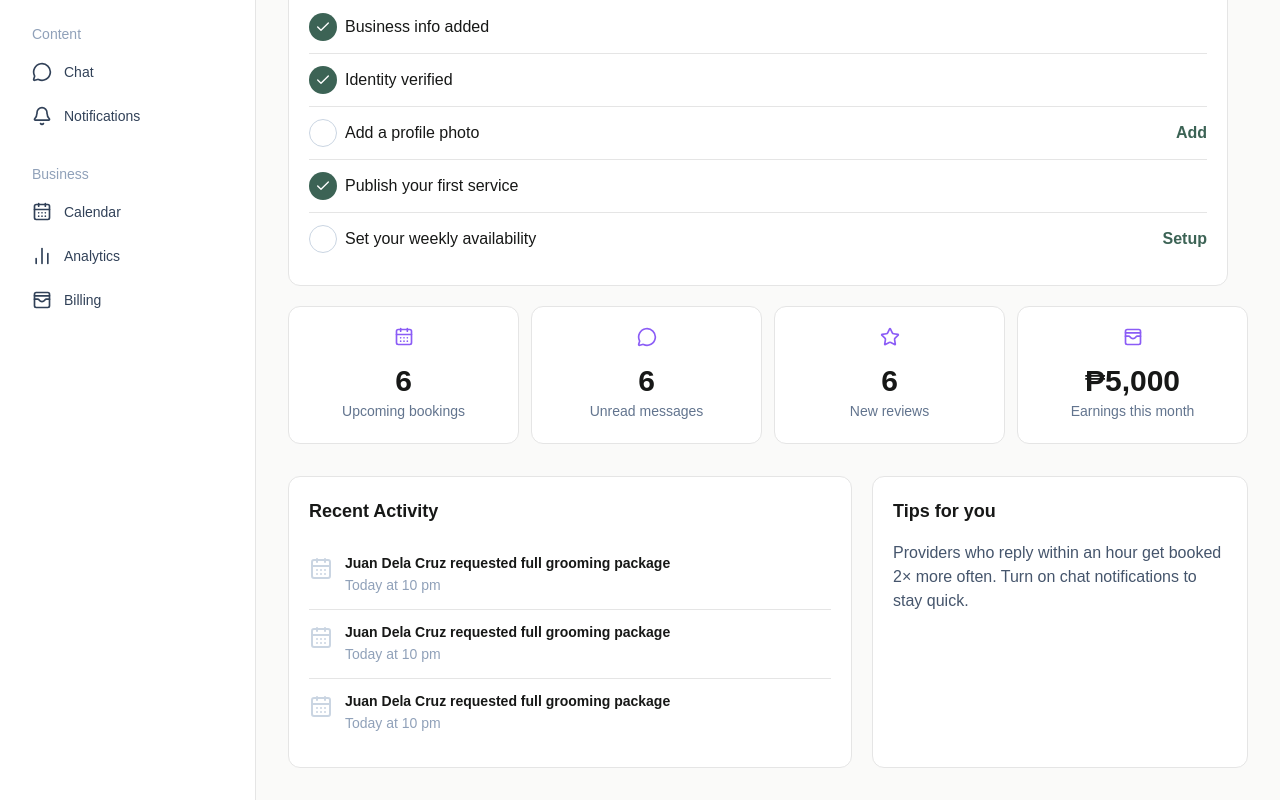
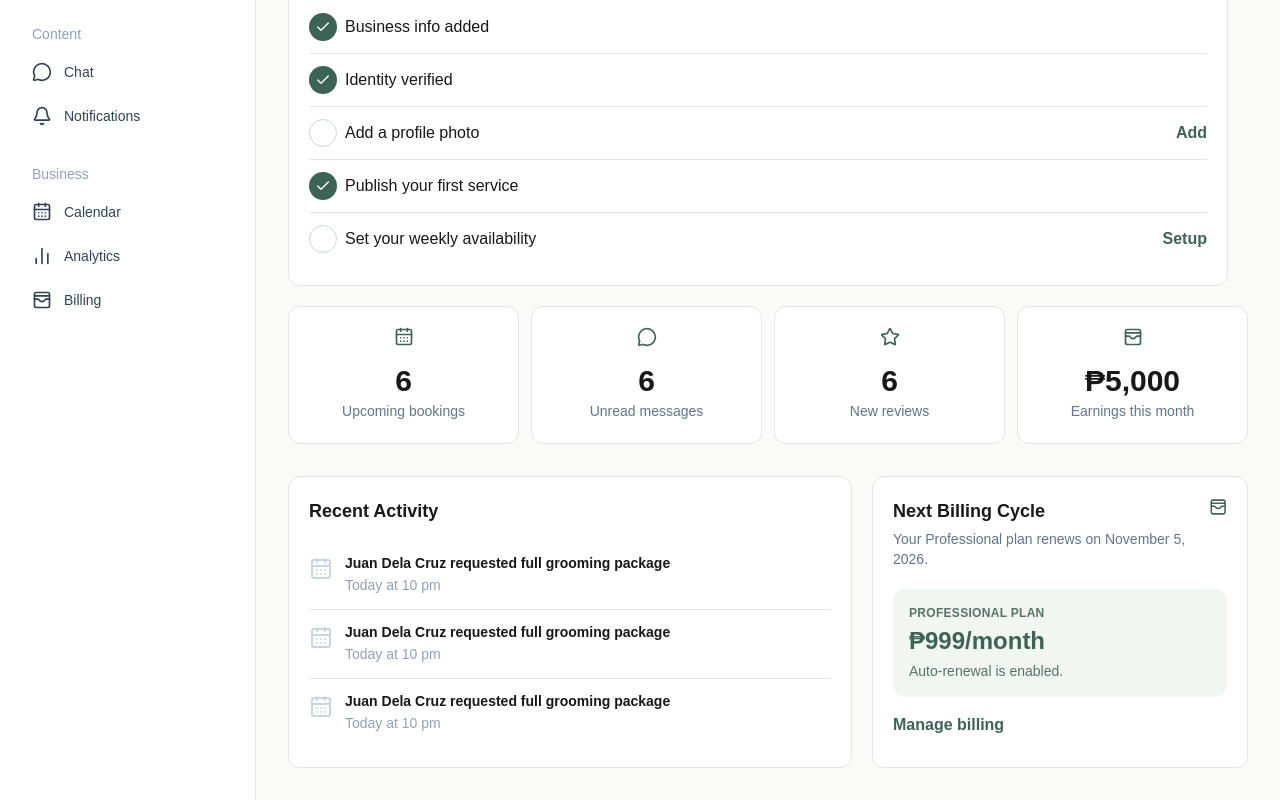
Before and after one commit to GarudaKurt/Aspen, a Next.js app: page /tenant-dashboard in a window 1280 px wide. Shown: the part 395-1195 px from the top of the page. Built offline with nearby package versions, Linux system fonts and the light colour scheme.

Commit message:
Update dashboard billing summary and icon colors

```diff
--- a/src/features/tenant-dashboard/components/dashboard-overview.tsx
+++ b/src/features/tenant-dashboard/components/dashboard-overview.tsx
@@ -103,7 +103,7 @@ export function DashboardOverview() {
       <div className="mt-5 grid gap-3 sm:grid-cols-2 xl:grid-cols-4">
         {stats.map(([value, label, Icon]) => (
           <Card key={label} className="bg-white p-5 text-center shadow-none">
-            <Icon className="mx-auto mb-4 size-5 text-[#8b5cf6]" />
+            <Icon className="mx-auto mb-4 size-5 text-[#3c6355]" />
             <strong className="block text-3xl">{value}</strong>
             <span className="text-sm text-slate-500">{label}</span>
           </Card>
@@ -125,11 +125,30 @@ export function DashboardOverview() {
           ))}
         </Card>
         <Card className="bg-white p-5 shadow-none">
-          <h2 className="text-lg font-semibold">Tips for you</h2>
-          <p className="mt-4 text-slate-600">
-            Providers who reply within an hour get booked 2× more often. Turn on
-            chat notifications to stay quick.
-          </p>
+          <div className="flex items-start justify-between gap-3">
+            <div>
+              <h2 className="text-lg font-semibold">Next Billing Cycle</h2>
+              <p className="mt-1 text-sm text-slate-500">
+                Your Professional plan renews on November 5, 2026.
+              </p>
+            </div>
+            <WalletCards className="size-5 text-[#3c6355]" />
+          </div>
+          <div className="mt-5 rounded-xl bg-[#f1f6f3] p-4">
+            <p className="text-xs font-semibold uppercase tracking-wide text-[#587267]">
+              Professional plan
+            </p>
+            <p className="mt-1 text-2xl font-bold text-[#3c6355]">₱999/month</p>
+            <p className="mt-1 text-sm text-[#587267]">
+              Auto-renewal is enabled.
+            </p>
+          </div>
+          <Link
+            href="/tenant-dashboard/billing"
+            className="mt-4 inline-flex font-semibold text-[#3c6355] hover:underline"
+          >
+            Manage billing
+          </Link>
         </Card>
       </div>
     </>
```
